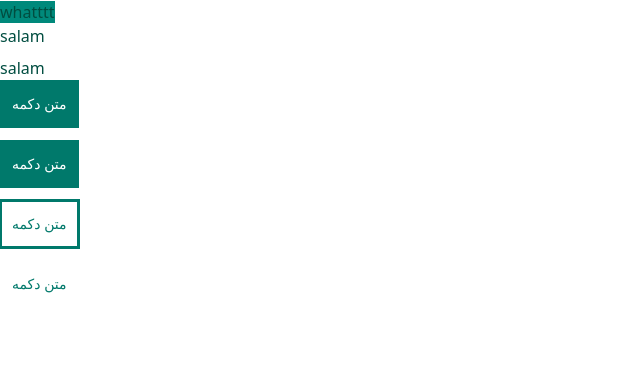
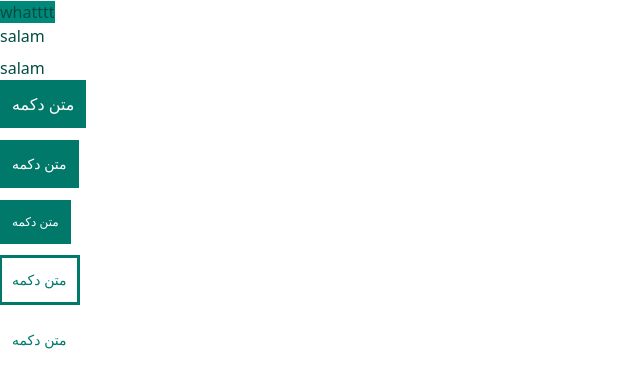
Before and after one commit to vandarpay/vandar-ui-kit, a Vue app in the folder vandar-ui-kit/: page / in a window 1280 px wide. Shown: the top 388 px of the page, without its empty margins (0-640 px from the left). Built offline with nearby package versions, Linux system fonts and the light colour scheme; what prettier-plugin-tailwindcss would draw is missing.

Commit message:
feat: seperate classes for color and type

```diff
--- a/vandar-ui-kit/src/App.vue
+++ b/vandar-ui-kit/src/App.vue
@@ -1,14 +1,16 @@
 <template>
   <div>
     <newTest></newTest>
-    <vanButton class="btn btn-teal" label="متن دکمه"></vanButton>
+    <vanButton class="btn btn-teal btn-larg" label="متن دکمه"></vanButton>
     <div class="pt-12"></div>
     <vanButton class="btn btn-teal" label="متن دکمه"></vanButton>
     <div class="pt-12"></div>
-    <vanButton class="btn btn-teal-outline" label="متن دکمه"></vanButton>
+    <vanButton class="btn btn-teal btn-small" label="متن دکمه"></vanButton>
+    <div class="pt-12"></div>
+    <vanButton class="btn btn-teal btn-outline" label="متن دکمه"></vanButton>
     <div class="pt-12"></div>
 
-    <vanButton class="btn btn-teal-text" label="متن دکمه"></vanButton>
+    <vanButton class="btn btn-teal btn-text" label="متن دکمه"></vanButton>
   </div>
 </template>
 
--- a/vandar-ui-kit/src/components/vanButton/index.vue
+++ b/vandar-ui-kit/src/components/vanButton/index.vue
@@ -4,6 +4,7 @@
 
 <script lang="ts" setup>
 import "./style.scss";
+import type { PropType } from 'vue'
 
 const props = defineProps({
   label: { type: String, required: true },
@@ -15,11 +16,8 @@ const props = defineProps({
     },
   },
   color: {
-    type: String,
-    validator: function (value) {
-      // The value must match one of these strings
-      return ["teal", "neutral", "red", "white"].includes(value);
-    },
+    type: String as PropType<"teal" | "neutral" | "red" | "white">,
+
   },
 });
 </script>
--- a/vandar-ui-kit/src/components/vanButton/style.scss
+++ b/vandar-ui-kit/src/components/vanButton/style.scss
@@ -1,3 +1,11 @@
+@use "sass:selector";
+
+@mixin unify-parent($child) {
+  @at-root #{selector.unify(&, $child)} {
+    @content;
+  }
+}
+
 .btn {
   $btn: &;
   // default state
@@ -19,25 +27,43 @@
     //press state
     @apply active:bg-teal-800;
 
-    @at-root {
-      &-outline {
-        // default state
-        @apply bg-neutral-25 text-teal-700 outline outline-offset-[-2px] outline-teal-700;
-        //hover state
-        @apply hover:bg-neutral-25 hover:text-teal-600 hover:outline-teal-600;
-        //press state
-        @apply active:bg-neutral-25 active:text-teal-800 active:outline-teal-800;
-      }
+    // teal outline button
+    @include unify-parent(".btn-outline") {
+      // default state
+      @apply text-teal-700 outline-teal-700;
+      //hover state
+      @apply hover:text-teal-600 hover:outline-teal-600;
+      //press state
+      @apply active:text-teal-800 active:outline-teal-800;
     }
-    @at-root {
-      &-text {
-        // default state
-        @apply bg-neutral-25 text-teal-700;
-        //hover state
-        @apply hover:bg-neutral-25 hover:text-teal-600;
-        //press state
-        @apply active:bg-neutral-25 active:text-teal-800;
-      }
+
+    //teal text button
+    @include unify-parent(".btn-text") {
+      // default state
+      @apply text-teal-700;
+      //hover state
+      @apply hover:text-teal-600;
+      //press state
+      @apply active:text-teal-800;
     }
   }
+
+  //must be last style to override defualt styles
+  &-outline {
+    // default state
+    @apply bg-neutral-25  outline outline-offset-[-2px];
+    //hover state
+    @apply hover:bg-neutral-25;
+    //press state
+    @apply active:bg-neutral-25;
+  }
+
+  &-text {
+    // default state
+    @apply bg-neutral-25;
+    //hover state
+    @apply hover:bg-neutral-25;
+    //press state
+    @apply active:bg-neutral-25;
+  }
 }
```
